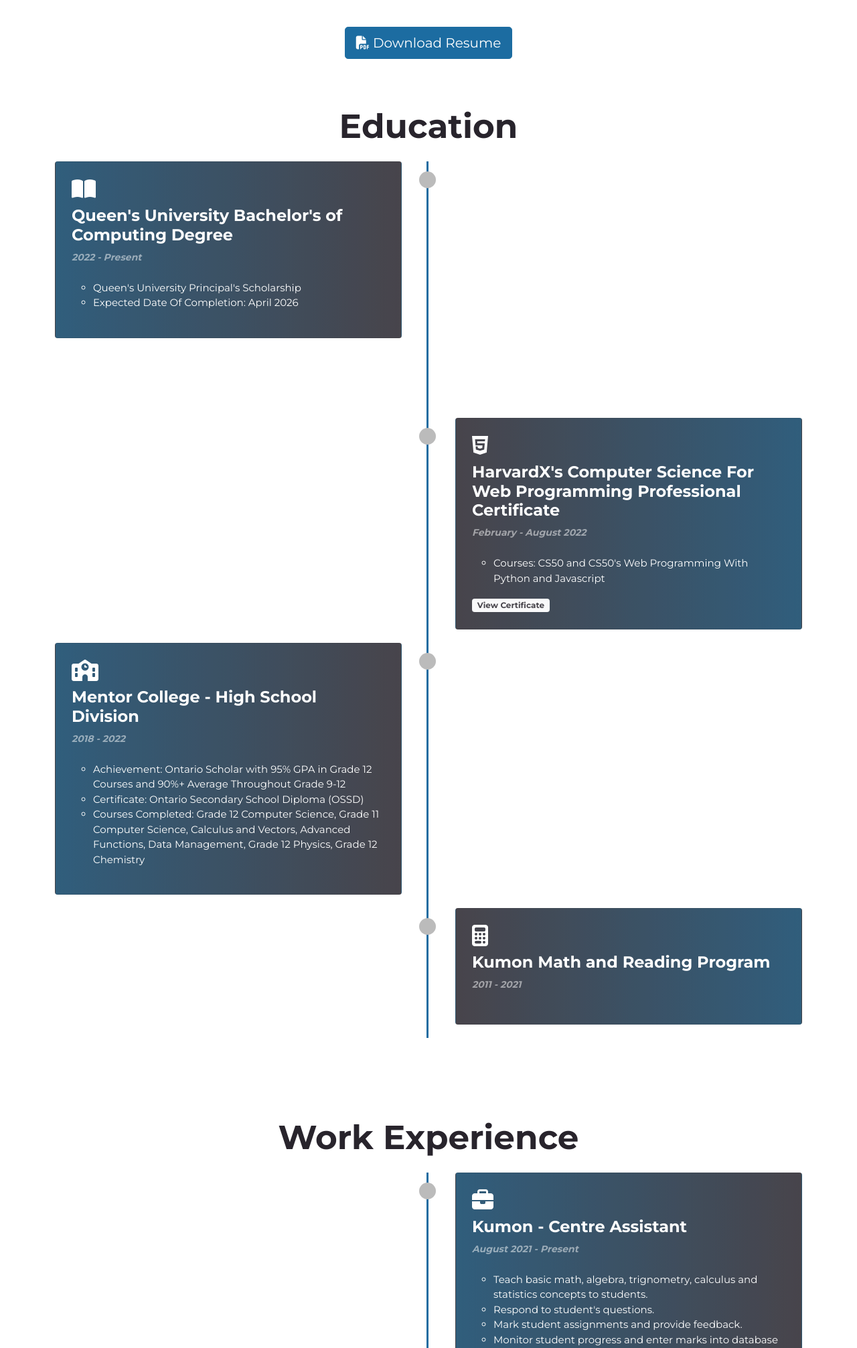
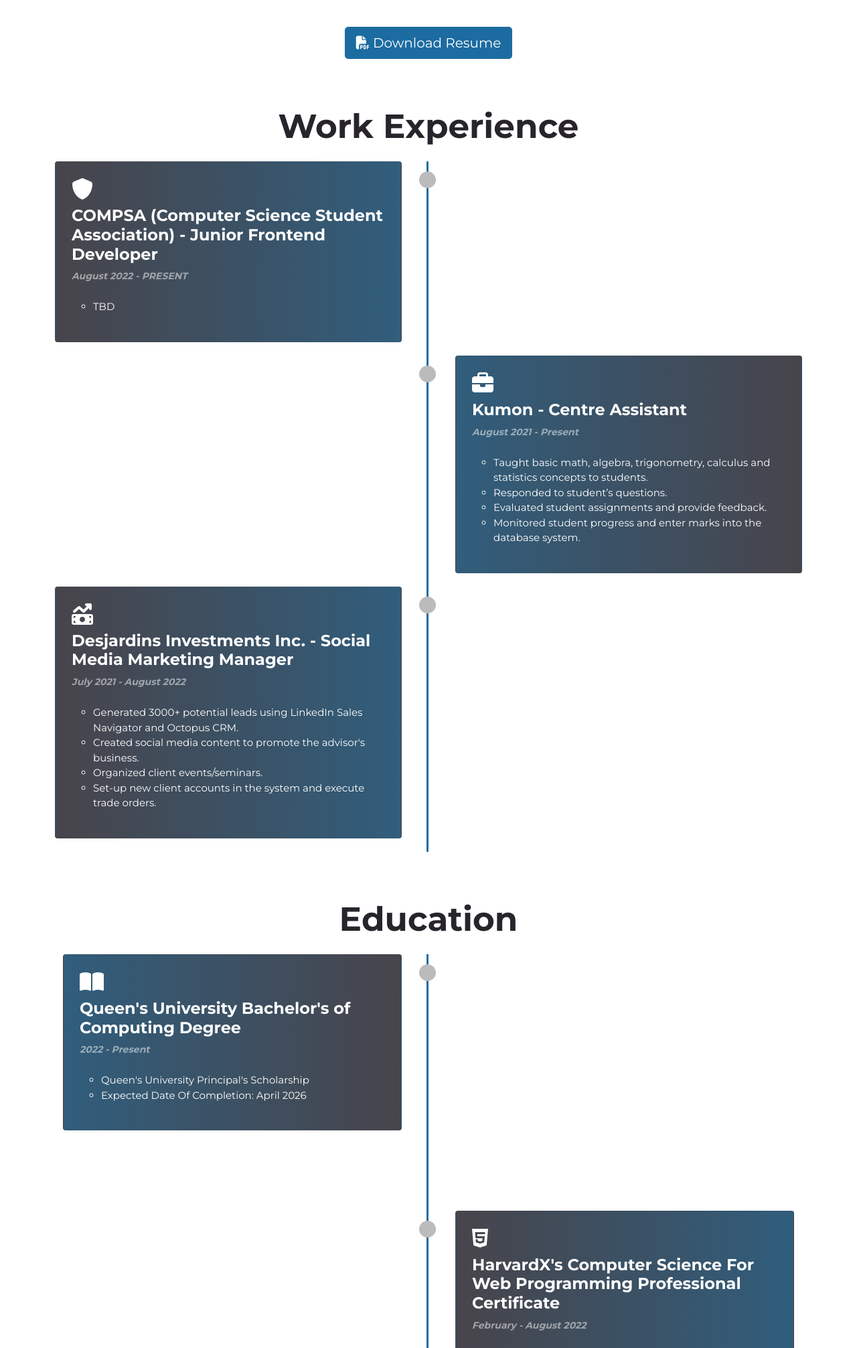
Before and after one commit to hi019/Personal-Website, a Django app: page /resume in a window 1280 px wide. Shown: the part 59-2072 px from the top of the page at 67% size. Run offline with Django 4.2, Linux system fonts and the light colour scheme; some libraries are stand-ins or nearby versions.

Commit message:
Updated Resume

```diff
--- a/portfolio/content/templates/content/resume.html
+++ b/portfolio/content/templates/content/resume.html
@@ -14,6 +14,58 @@
 <div class="container-fluid" style="margin-top: 0px;">
     <div>
       <div class="col">
+        <div id="experience" class="container py-5">
+            <div class="section_heading">Work Experience</div>
+            <div class="main-timeline-4 text-white">
+            <div class="timeline-4 left-4">
+                <div class="card gradient-custom-4">
+                <div class="card-body p-4">
+                    <i class="fa-solid fa-shield fa-2x"></i>
+                    <h4>COMPSA (Computer Science Student Association) - Junior Frontend Developer</h4>
+                    <p class="small text-white-50 mb-4">August 2022 - PRESENT</p>
+                    <div class="resume">
+                        <ul style="list-style-type:disc">
+                            <li>TBD</li>
+                        </ul>
+                    </div>
+                </div>
+                </div>
+            </div>
+            <div class="timeline-4 right-4">
+                <div class="card gradient-custom">
+                <div class="card-body p-4">
+                    <i class="fa-solid fa-briefcase fa-2x"></i>
+                    <h4>Kumon - Centre Assistant</h4>
+                    <p class="small text-white-50 mb-4">August 2021 - Present</p>
+                    <div class="resume">
+                        <ul style="list-style-type:disc">
+                            <li>Taught basic math, algebra, trigonometry, calculus and statistics concepts to students.</li>
+                            <li>Responded to student’s questions.</li>
+                            <li>Evaluated student assignments and provide feedback.</li>
+                            <li>Monitored student progress and enter marks into the database system.</li>
+                        </ul>
+                    </div>
+                </div>
+                </div>
+            </div>
+            <div class="timeline-4 left-4">
+                <div class="card gradient-custom-4">
+                <div class="card-body p-4">
+                    <i class="fa-solid fa-money-bill-trend-up fa-2x"></i>
+                    <h4>Desjardins Investments Inc. - Social Media Marketing Manager</h4>
+                    <p class="small text-white-50 mb-4">July 2021 - August 2022</p>
+                    <div class="resume">
+                        <ul style="list-style-type:disc">
+                            <li>Generated 3000+ potential leads using LinkedIn Sales Navigator and Octopus CRM.</li>
+                            <li>Created social media content to promote the advisor's business.</li>
+                            <li>Organized client events/seminars.</li>
+                            <li>Set-up new client accounts in the system and execute trade orders.</li>
+                        </ul>
+                    </div>
+                </div>
+                </div>
+            </div>
+        </div>
         <div id="education" class="container py-5">
             <div class="section_heading">Education</div>
             <div class="main-timeline-4 text-white">
@@ -82,44 +134,6 @@
             </div>
         </div>
       </div>
-    <div id="experience" class="container py-5">
-        <div class="section_heading">Work Experience</div>
-        <div class="main-timeline-4 text-white">
-        <div class="timeline-4 right-4">
-            <div class="card gradient-custom">
-            <div class="card-body p-4">
-                <i class="fa-solid fa-briefcase fa-2x"></i>
-                <h4>Kumon - Centre Assistant</h4>
-                <p class="small text-white-50 mb-4">August 2021 - Present</p>
-                <div class="resume">
-                    <ul style="list-style-type:disc">
-                        <li>Teach basic math, algebra, trignometry, calculus and statistics concepts to students.</li>
-                        <li>Respond to student's questions.</li>
-                        <li>Mark student assignments and provide feedback.</li>
-                        <li>Monitor student progress and enter marks into database system.</li>
-                    </ul>
-                </div>
-            </div>
-            </div>
-        </div>
-        <div class="timeline-4 left-4">
-            <div class="card gradient-custom-4">
-            <div class="card-body p-4">
-                <i class="fa-solid fa-money-bill-trend-up fa-2x"></i>
-                <h4>Desjardins Investments Inc. - Administrative Assistant</h4>
-                <p class="small text-white-50 mb-4">July 2021 - Present</p>
-                <div class="resume">
-                    <ul style="list-style-type:disc">
-                        <li>Generate potential business leads using CRM software's and LinkedIn Sales Navigator</li>
-                        <li>Create social media content to promote the advisor's business.</li>
-                        <li>Organize client events/seminars.</li>
-                        <li>Set-up new client accounts in the system and execute trade orders.</li>
-                    </ul>
-                </div>
-            </div>
-            </div>
-        </div>
-    </div>
     <div id="hackathons" class="container py-5">
         <div class="section_heading">Hackathons</div>
         <div class="main-timeline-4 text-white">
@@ -144,6 +158,20 @@
 <div class="section_heading">Technical Skills</div>
 <div class="container-fluid">
     <div class="row">
+        <div class="col-lg-3 col-sm-6 skillcard">
+            <div class="inter-icon">
+                 <div class="desc-inter">
+                    <h6><i class="fa-brands fa-react fa-1x"></i>   React.js</h6>
+                   </div>
+            </div>
+        </div>
+        <div class="col-lg-3 col-sm-6 skillcard">
+            <div class="inter-icon">
+                 <div class="desc-inter">
+                    <h6><i class="fa-brands fa-reacteurope fa-1x"></i>   Next.js</h6>
+                   </div>
+            </div>
+        </div>
         <div class="col-lg-3 col-sm-6 skillcard">
             <div class="inter-icon">
                  <div class="desc-inter">
@@ -187,7 +215,7 @@
         <div class="col-lg-3 col-sm-6 skillcard">
             <div class="inter-icon">
                  <div class="desc-inter">
-                    <h6><i class="fa-brands fa-react fa-1x"></i>   React</h6>
+                    <h6><i class="fa-brands fa-css3 fa-1x"></i>   Tailwind.css</h6>
                    </div>
             </div>
         </div>
@@ -195,7 +223,7 @@
         <div class="col-lg-3 col-sm-6 skillcard">
             <div class="inter-icon">
                  <div class="desc-inter">
-                    <h6><i class="fa-solid fa-database fa-1x"></i>   SQLite</h6>
+                    <h6><i class="fa-solid fa-database fa-1x"></i>   MySQL</h6>
                 </div>
             </div>
         </div>
@@ -203,7 +231,7 @@
         <div class="col-lg-3 col-sm-6 skillcard">
             <div class="inter-icon">
                  <div class="desc-inter">
-                    <h6><i class="fa-brands fa-git-alt fa-1x"></i>   GIT Version Control</h6>
+                    <h6><i class="fa-brands fa-git-alt fa-1x"></i>   GIT</h6>
                    </div>
             </div>
         </div>
```
